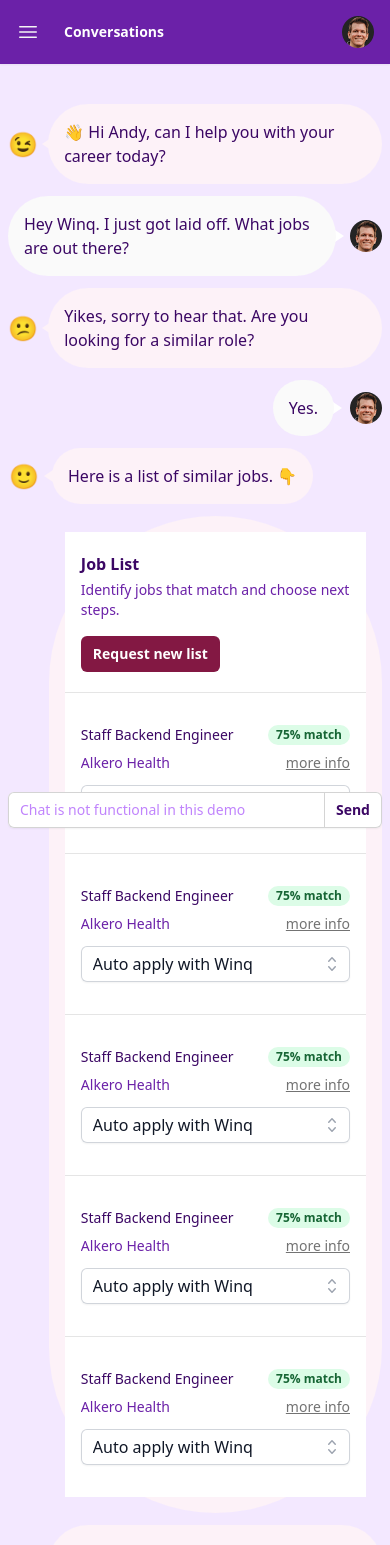
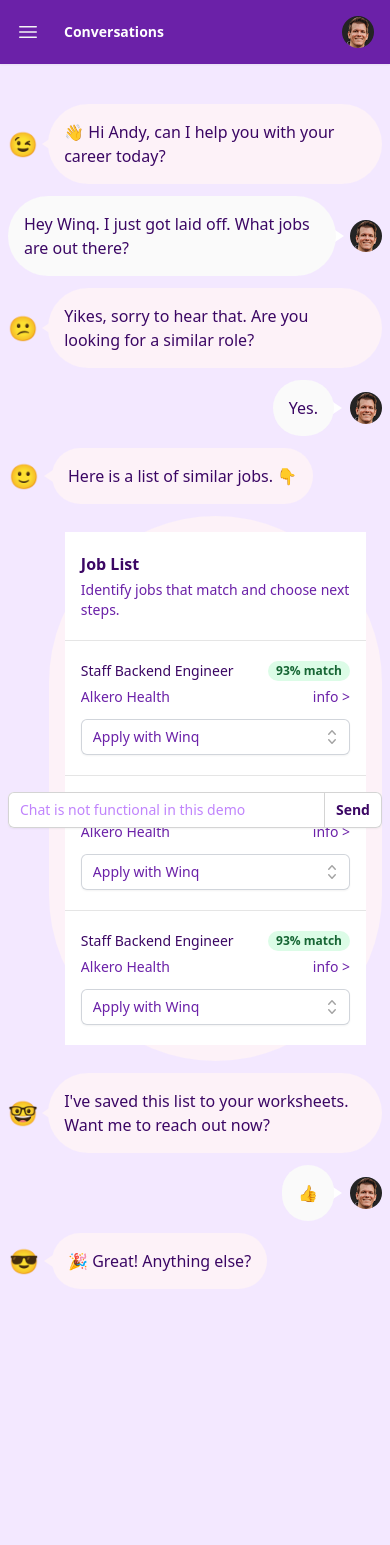
Before and after one commit to adobbs/winq-demo, a Next.js app: page /conversations in a window 390 px wide. Shown: the top 1545 px of the page. After the commit the page ends 1365 px from the top, so only its background shows below. Built offline with nearby package versions, Linux system fonts and the light colour scheme; a web font is replaced by a local one.

Commit message:
Edit spacing and content in job list

```diff
--- a/src/components/AutomationSelect.tsx
+++ b/src/components/AutomationSelect.tsx
@@ -2,8 +2,8 @@ import { Fragment, useState } from 'react'
 import { Listbox, Transition } from '@headlessui/react'
 import { CheckIcon, ChevronUpDownIcon } from '@heroicons/react/20/solid'
 
-const people = [
-  { id: 1, name: 'Auto apply with Winq' },
+const jobOptions = [
+  { id: 1, name: 'Apply with Winq' },
   { id: 2, name: 'Apply manually' },
   { id: 3, name: 'Remove - not a match' },
   { id: 4, name: 'Remove - temporarily ignore' },
@@ -14,18 +14,17 @@ function classNames(...classes: string[]) {
 }
 
 export default function AutomationSelect() {
-    const [selected, setSelected] = useState(people[0]);
+    const [selected, setSelected] = useState(jobOptions[0]);
 
   return (
     <Listbox value={selected} onChange={setSelected}>
       {({ open }) => (
         <>
-          {/* <Listbox.Label className="block text-sm font-medium leading-6 text-gray-900">Assigned to</Listbox.Label> */}
           <div className="relative mt-3">
-            <Listbox.Button className="relative w-full cursor-default rounded-md bg-white py-1.5 pl-3 pr-10 text-left text-gray-900 shadow-sm ring-1 ring-inset ring-gray-300 focus:outline-none focus:ring-2 focus:ring-indigo-600 sm:text-sm sm:leading-6">
+            <Listbox.Button className="relative w-full cursor-default rounded-md bg-white py-1.5 pl-3 pr-10  text-sm leading-6 text-left text-purple-800 shadow-sm ring-1 ring-inset ring-gray-300 focus:outline-none focus:ring-2 focus:ring-pink-800">
               <span className="block truncate">{selected?.name ?? ""}</span>
               <span className="pointer-events-none absolute inset-y-0 right-0 flex items-center pr-2">
-                <ChevronUpDownIcon className="h-5 w-5 text-gray-400" aria-hidden="true" />
+                <ChevronUpDownIcon className="h-5 w-5 text-neutral-400" aria-hidden="true" />
               </span>
             </Listbox.Button>
 
@@ -36,22 +35,22 @@ export default function AutomationSelect() {
               leaveFrom="opacity-100"
               leaveTo="opacity-0"
             >
-              <Listbox.Options className="absolute z-10 mt-1 max-h-60 w-full overflow-auto rounded-md bg-white py-1 text-base shadow-lg ring-1 ring-black ring-opacity-5 focus:outline-none sm:text-sm">
-                {people.map((person) => (
+              <Listbox.Options className="absolute z-10 mt-1 max-h-60 w-full overflow-auto rounded-md bg-white py-1 text-sm shadow-lg ring-1 ring-black ring-opacity-5 focus:outline-none">
+                {jobOptions.map((job) => (
                   <Listbox.Option
-                    key={person.id}
+                    key={job.id}
                     className={({ active }) =>
                       classNames(
-                        active ? 'bg-indigo-600 text-white' : 'text-gray-900',
+                        active ? 'bg-pink-800 text-white' : 'text-purple-800',
                         'relative cursor-default select-none py-2 pl-3 pr-9'
                       )
                     }
-                    value={person}
+                    value={job}
                   >
                     {({ selected, active }) => (
                       <>
                         <span className={classNames(selected ? 'font-semibold' : 'font-normal', 'block truncate')}>
-                          {person.name}
+                          {job.name}
                         </span>
 
                         {selected ? (
--- a/src/components/ChatThread.tsx
+++ b/src/components/ChatThread.tsx
@@ -26,7 +26,7 @@ const chatMessages = [
     { id: 4, isAuthorUser: true, emoji: null, content: "Yes." },
     { id: 5, isAuthorUser: false, emoji: emojiSlightSmile, content: `Here is a list of similar jobs. ${emojiPointingDownText} ` },
     { id: 6, isAuthorUser: false, emoji: null, content: jobList },
-    { id: 7, isAuthorUser: false, emoji: emojiNerd, content: "I've saved this list to your worksheets. Want me to reach out on your behalf?" },
+    { id: 7, isAuthorUser: false, emoji: emojiNerd, content: "I've saved this list to your worksheets. Want me to reach out now?" },
     { id: 8, isAuthorUser: true, emoji: null, content: emojiThumbsUp },
     { id: 9, isAuthorUser: false, emoji: emojiCool, content: `${emojiPartyText} Great! Anything else?` },
 ];
--- a/src/components/JobList.tsx
+++ b/src/components/JobList.tsx
@@ -21,18 +21,6 @@ const jobs = [
             imageUrl: "https://images.unsplash.com/photo-1438761681033-6461ffad8d80?ixlib=rb-1.2.1&ixid=eyJhcHBfaWQiOjEyMDd9&auto=format&fit=facearea&facepad=2&w=256&h=256&q=80",
         }]
     },
-    {id: 4, jobTitle: "Staff Backend Engineer", companyName: "Alkero Health",
-        contacts: [{
-            name: "Jamie Anderson",
-            imageUrl: "https://images.unsplash.com/photo-1438761681033-6461ffad8d80?ixlib=rb-1.2.1&ixid=eyJhcHBfaWQiOjEyMDd9&auto=format&fit=facearea&facepad=2&w=256&h=256&q=80",
-        }]
-    },
-    {id: 5, jobTitle: "Staff Backend Engineer", companyName: "Alkero Health",
-        contacts: [{
-            name: "Jamie Anderson",
-            imageUrl: "https://images.unsplash.com/photo-1438761681033-6461ffad8d80?ixlib=rb-1.2.1&ixid=eyJhcHBfaWQiOjEyMDd9&auto=format&fit=facearea&facepad=2&w=256&h=256&q=80",
-        }]
-    },
 ];
 
 export default function JobList() {
@@ -46,14 +34,14 @@ export default function JobList() {
                             Identify jobs that match and choose next steps.
                         </p>
                     </div>
-                    <div className="ml-4 sm:ml-8 mt-4 flex-shrink-0">
+                    {/* <div className="ml-4 sm:ml-8 mt-4 flex-shrink-0">
                         <button type="button"
                             className="relative inline-flex items-center rounded-md bg-pink-900 px-3 py-2 text-sm font-semibold text-white
                             hover:bg-pink-800 focus-visible:outline focus-visible:outline-2 focus-visible:outline-offset-2 focus-visible:outline-pink-800"
                         >
                             Request new list
                         </button>
-                    </div>
+                    </div> */}
                 </div>
             </div>
             <ul role="list" className="divide-y divide-neutral-200 bg-white">
--- a/src/components/JobListItem.tsx
+++ b/src/components/JobListItem.tsx
@@ -15,23 +15,26 @@ interface Jobs {
 
 export default function JobListItem({ jobTitle, companyName, contacts }: Jobs) {
     return (
-        <div className="px-4 py-4 sm:px-6">
+        <div className="px-4 py-1 sm:px-6">
             <div className="flex items-center justify-between">
                 <p className="truncate text-sm font-medium text-purple-950">
                     {jobTitle}
                 </p>
                 <div className="ml-2 flex flex-shrink-0">
                     <p className="inline-flex rounded-full bg-green-100 px-2 text-xs font-semibold leading-5 text-green-800">
-                        75% match
+                        93% match
                     </p>
                 </div>
             </div>
-            <div className="mt-2 flex items-center justify-between">
+            <div className="mt-1.5 flex items-center justify-between">
                 <p className="truncate text-sm text-purple-800">
                     {companyName}
                 </p>
                 <div className="ml-2 flex flex-shrink-0 sm:ml-5 sm:mt-0">
-                    <button className="text-sm underline text-neutral-500">more info</button>
+                    <button className="text-sm text-purple-800 hover:text-pink-800
+                        focus-visible:outline focus-visible:outline-2 focus-visible:outline-offset-2 focus-visible:outline-pink-800"
+                    >info &gt;
+                    </button>
                     {/* <div className="flex -space-x-1 overflow-hidden">
                       {contacts.map((contact) => (
                         <img
```
